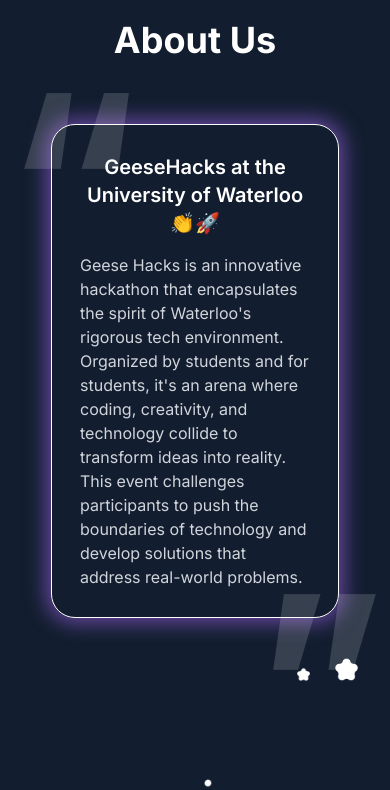
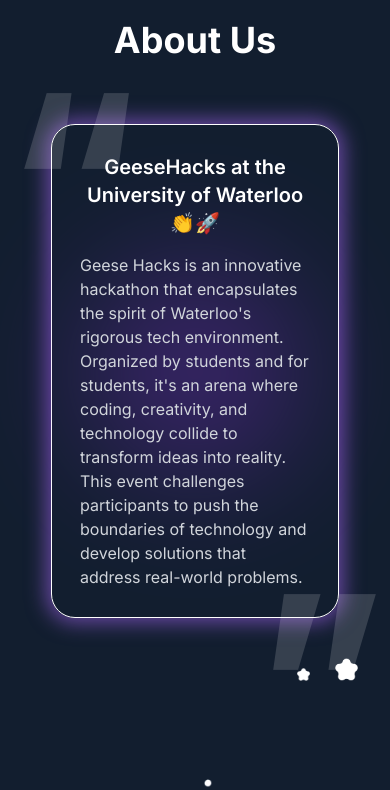
Before and after one commit to GeeseHacks/geesehacks.com, a Next.js app in the folder frontend/: page / in a window 390 px wide. Shown: the part 1080-1870 px from the top of the page. Built offline with nearby package versions, Linux system fonts and the light colour scheme.

Commit message:
blurred circle added to about us

```diff
--- a/frontend/components/home/about.tsx
+++ b/frontend/components/home/about.tsx
@@ -10,17 +10,21 @@
         <h1 className="text-4xl font-bold text-center mb-16 md:mb-10">
           About Us
         </h1>
-        <div className="border border-white p-7 sm:p-12 md:p-20 md:px-28 rounded-3xl shadow-purple-shadow text-center max-w-72 sm:max-w-lg md:max-w-xl lg:max-w-3xl mx-5 md:mx-10 relative">
-          <span className="large-qoutation -top-32 -left-12 md:-left-16 md:-top-44">
+        <div className="relative border border-white p-7 sm:p-12 md:p-20 md:px-28 rounded-3xl shadow-purple-shadow text-center max-w-72 sm:max-w-lg md:max-w-xl lg:max-w-3xl mx-5 md:mx-10">
+          {/* Purple blurred circle */}
+          <div className="absolute inset-0 flex justify-center items-center z-10">
+            <div className="w-56 h-56 md:w-72 md:h-72 bg-purple-600 rounded-full blur-3xl opacity-30"></div>
+          </div>
+          <span className="large-qoutation -top-32 -left-12 md:-left-16 md:-top-44 z-20">
             “
           </span>
-          <span className="small-qoutation hidden md:inline left-12 top-10">
+          <span className="small-qoutation hidden md:inline left-12 top-10 z-20">
             “
           </span>
-          <p className="font-semibold mb-4 text-xl md:text-2xl">
+          <p className="font-semibold mb-4 text-xl md:text-2xl z-20 relative">
             GeeseHacks at the University of Waterloo 👏🚀
           </p>
-          <p className="text-gray-300 text-left text-md md:text-lg">
+          <p className="text-gray-300 text-left text-md md:text-lg z-20 relative">
             Geese Hacks is an innovative hackathon that encapsulates the spirit
             of Waterloo&apos;s rigorous tech environment. Organized by students
             and for students, it&apos;s an arena where coding, creativity, and
@@ -28,21 +32,21 @@
             challenges participants to push the boundaries of technology and
             develop solutions that address real-world problems.
           </p>
-          <span className="small-qoutation hidden md:inline right-12 -bottom-2">
+          <span className="small-qoutation hidden md:inline right-12 -bottom-2 z-20">
             ”
           </span>
-          <span className="large-qoutation -right-12 -bottom-64 md:-right-16 md:-bottom-80 lg:top-64">
+          <span className="large-qoutation -right-12 -bottom-64 md:-right-16 md:-bottom-80 lg:top-64 z-20">
             ”
           </span>
           <Image
-            className="absolute -right-5 -bottom-16 md:-right-5 md:-bottom-20"
+            className="absolute -right-5 -bottom-16 md:-right-5 md:-bottom-20 z-20"
             src="/images/star.png"
             alt="Star Image"
             width={23}
             height={23}
           />
           <Image
-            className="absolute right-7 -bottom-16 md:right-10 md:-bottom-20"
+            className="absolute right-7 -bottom-16 md:right-10 md:-bottom-20 z-20"
             src="/images/star.png"
             alt="Star Image"
             width={13}
```
